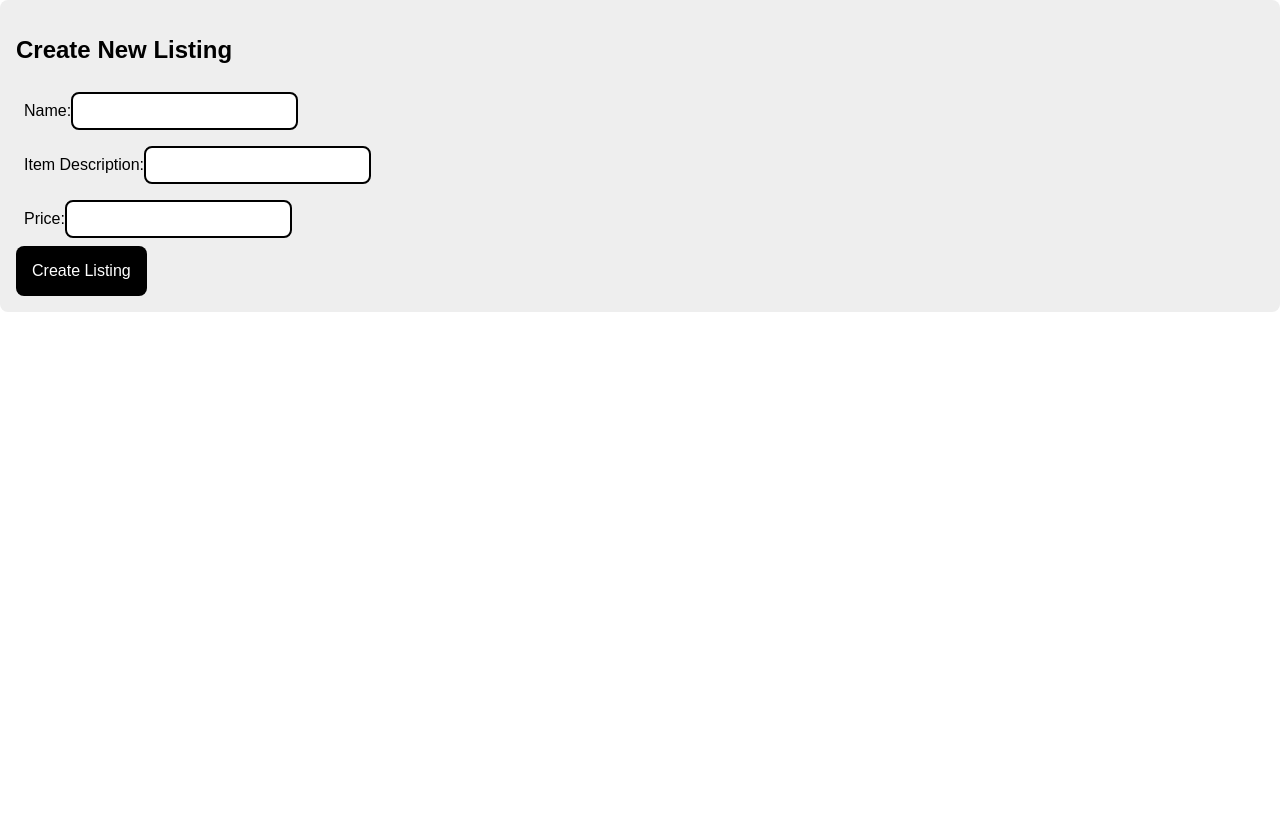
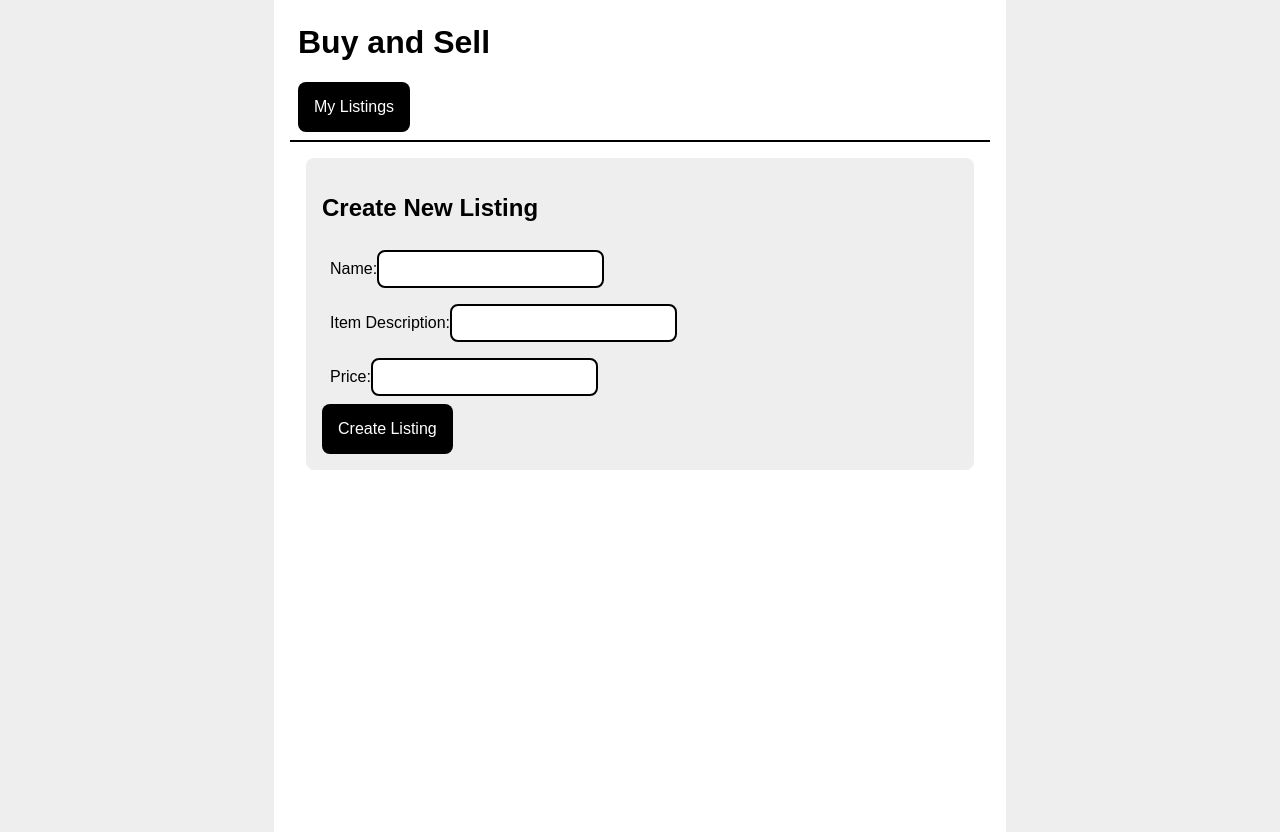
Before and after one commit to aliahmadcse/buy-and-sell, an Angular app: page /new-listing in a window 1280 px wide. Before the commit the page ends 800 px from the top, so only its background shows below. Built offline with nearby package versions, Linux system fonts and the light colour scheme.

Commit message:
adds navbar

```diff
--- a/src/app/app.component.html
+++ b/src/app/app.component.html
@@ -1 +1,9 @@
-<router-outlet></router-outlet>
+<div id="page-wrap">
+  <div id="max-width-column">
+    <app-nav-bar></app-nav-bar>
+
+    <div id="content-wrap">
+      <router-outlet></router-outlet>
+    </div>
+  </div>
+</div>
--- /dev/null
+++ b/src/app/nav-bar/nav-bar.component.html
@@ -0,0 +1,8 @@
+<div id="top-bar">
+  <a routerLink="/listings">
+    <h1 id="app-heading">Buy and Sell</h1>
+  </a>
+  <a routerLink="/my-listings">
+    <button id="my-listing-button">My Listings</button>
+  </a>
+</div>
--- /dev/null
+++ b/src/app/nav-bar/nav-bar.component.ts
@@ -0,0 +1,15 @@
+import { Component, OnInit } from '@angular/core';
+
+@Component({
+  selector: 'app-nav-bar',
+  templateUrl: './nav-bar.component.html',
+  styleUrls: ['./nav-bar.component.css']
+})
+export class NavBarComponent implements OnInit {
+
+  constructor() { }
+
+  ngOnInit(): void {
+  }
+
+}
```
Also changed, not shown: src/app/app.module.ts (+15 -14 lines), src/app/nav-bar/nav-bar.component.css (added), 2 other files (tests, documents, lock files or other folders).
